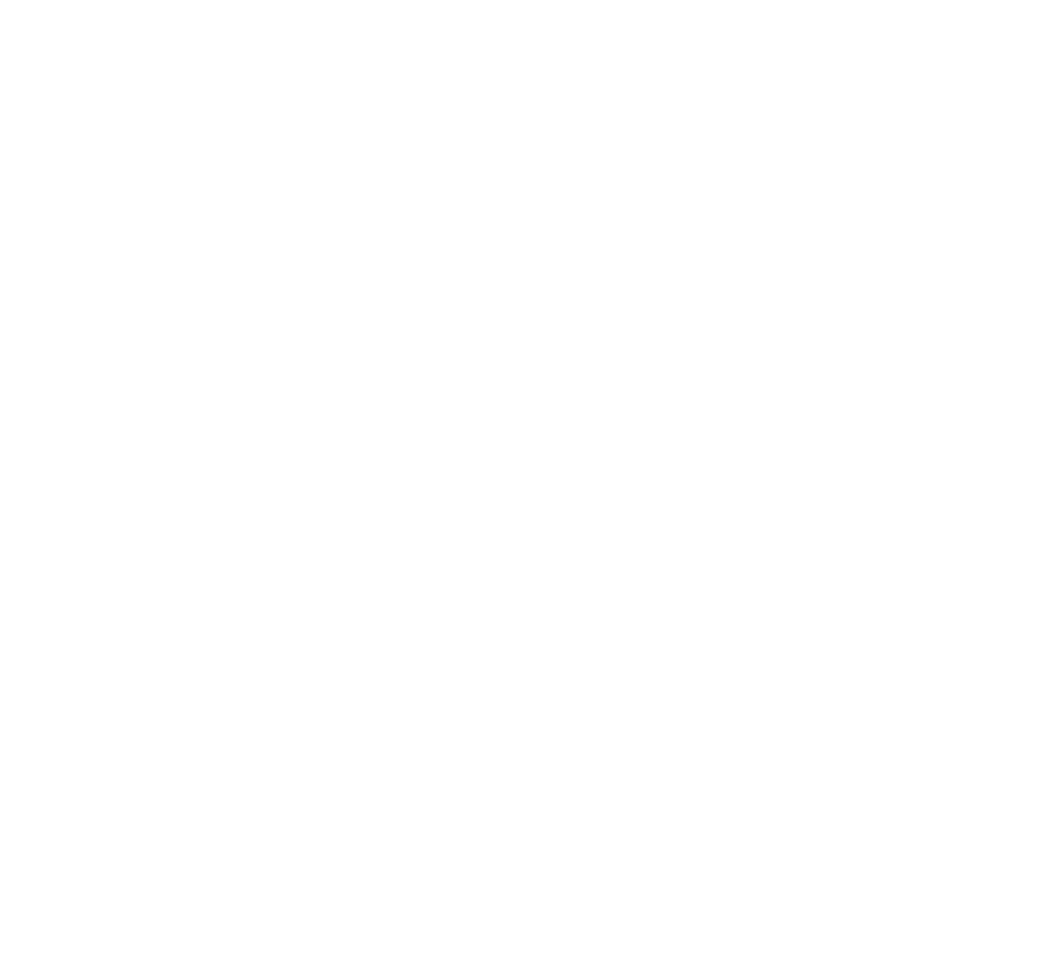
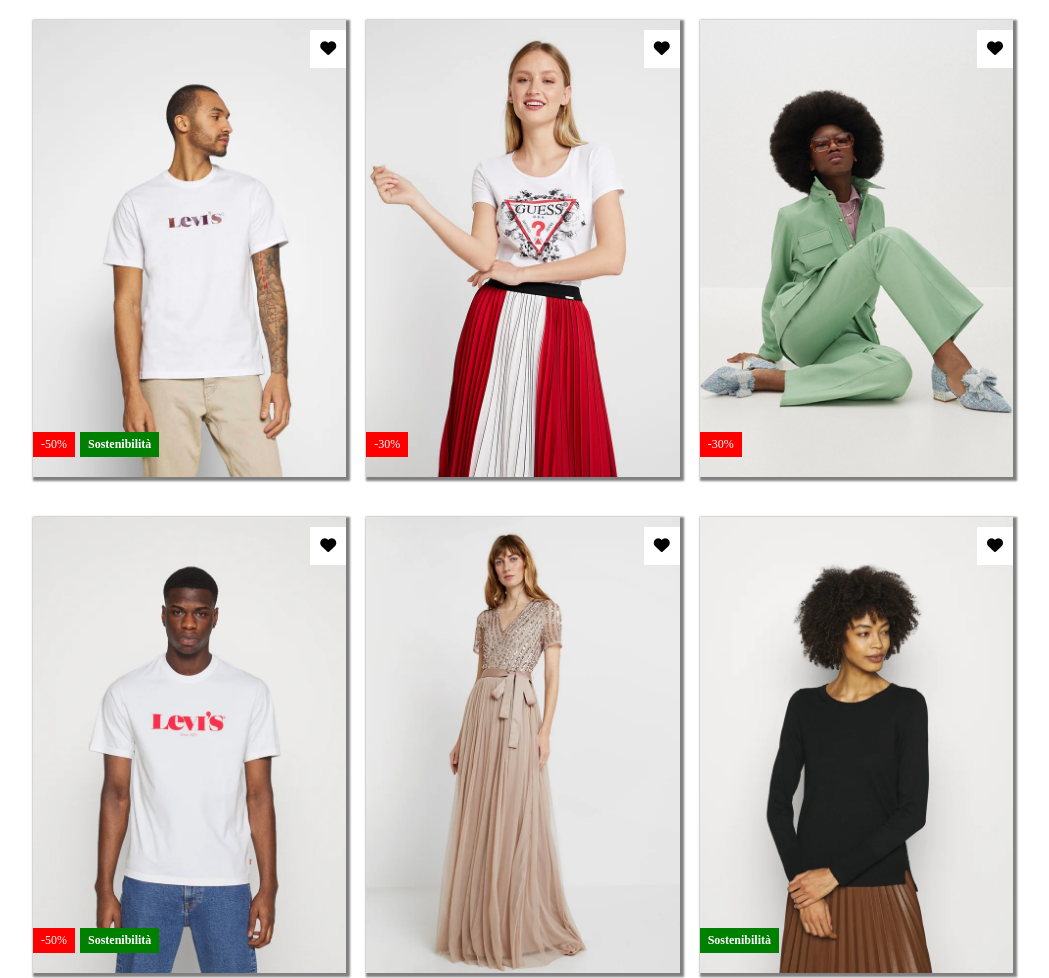
Before and after one commit to FedericoMorrillo/html-css-boolando, a plain HTML site: page index.html in a window 1280 px wide. Shown: the whole page, without its empty margins (117-1166 px from the left). Before the commit the page ends 800 px from the top, so only its background shows below. Drawn offline with Linux system fonts and the light colour scheme.

Commit message:
feat: card completi di animazione

```diff
--- a/css/style.css
+++ b/css/style.css
@@ -4,3 +4,67 @@
     padding: 0;
     box-sizing: border-box;
 }
+/*reset*/
+
+/*common*/
+.flex{
+    display: flex;
+}
+.box{
+width: calc(100% / 3 - 20px) ;
+margin: 20px 10px 20px 10px;
+box-shadow: 2px 2px 2px 2px rgba(0, 0, 0, 0.5);
+}
+img{
+width: 100%;
+height: 100%;
+}
+.cover{
+position: absolute;
+left: 0;
+transition: 1s;
+}
+.tagbox{
+    display: flex;
+    position: absolute;
+    bottom: 20px;
+}
+.sconto{
+    background-color: red;
+    padding: 5px 8px;
+    color: white;
+    font-size: 12px;
+    margin-right: 5px;
+}
+.tag1{
+    background-color: green;
+    padding: 5px 8px;
+    color: white;
+    font-size: 12px;
+}
+.cuore{
+    background-color: white;
+    padding: 10px;
+    position: absolute;
+    right: 0;
+    top: 10px;
+}
+.cuore:hover{
+    color: red;
+}
+.card{
+   position: relative;
+   cursor: pointer;
+}
+.cover:hover{
+    opacity: 0;
+}
+/*common*/
+
+/*main*/
+.contenitore{
+    max-width: 1000px;
+    margin:0 auto;
+    flex-wrap: wrap;
+}
+/*main*/
--- a/index.html
+++ b/index.html
@@ -1,11 +1,86 @@
 <!DOCTYPE html>
 <html lang="en">
+
 <head>
+    <link rel="stylesheet" href="https://cdnjs.cloudflare.com/ajax/libs/font-awesome/6.4.2/css/all.min.css"
+        integrity="sha512-z3gLpd7yknf1YoNbCzqRKc4qyor8gaKU1qmn+CShxbuBusANI9QpRohGBreCFkKxLhei6S9CQXFEbbKuqLg0DA=="
+        crossorigin="anonymous" referrerpolicy="no-referrer" />
     <meta charset="UTF-8">
     <meta name="viewport" content="width=device-width, initial-scale=1.0">
     <link rel="stylesheet" href="css/style.css">
     <title>Boolando</title>
 </head>
+
 <body>
+    <main>
+        <div class="contenitore flex">
+            <div class="box flex">
+                <div class="card">
+                    <img src="img/1b.webp" alt="levi's">
+                    <img class="cover" src="img/1.webp" alt="levi's">
+                    <div class="cuore"><i class="fa-solid fa-heart"></i></div>
+                    <div class="tagbox">
+                        <div class="sconto">-50%</div>
+                        <div class="tag1"><strong>Sostenibilità</strong></div>
+
+                    </div>
+                </div>
+            </div>
+            <div class="box flex">
+                <div class="card">
+                    <img src="img/2b.webp" alt="guess">
+                    <img class="cover" src="img/2.webp" alt="guess">
+                    <div class="cuore"><i class="fa-solid fa-heart"></i></div>
+                    <div class="tagbox">
+                        <div class="sconto">-30%</div>
+                    </div>
+                </div>
+
+            </div>
+            <div class="box flex">
+                <div class="card">
+                    <img src="img/3b.webp" alt="come zucchero filato">
+                    <img class="cover" src="img/3.webp" alt="come zucchero filato">
+                    <div class="cuore"><i class="fa-solid fa-heart"></i></div>
+                    <div class="tagbox">
+                        <div class="sconto">-30%</div>
+                    </div>
+                </div>
+
+            </div>
+            <div class="box flex">
+                <div class="card">
+                    <img src="img/4b.webp" alt="levi's">
+                    <img class="cover" src="img/4.webp" alt="levi's">
+                    <div class="cuore"><i class="fa-solid fa-heart"></i></div>
+                    <div class="tagbox">
+                        <div class="sconto">-50%</div>
+                        <div class="tag1"><strong>Sostenibilità</strong></div>
+                    </div>
+                </div>
+
+            </div>
+            <div class="box flex">
+                <div class="card">
+                    <img src="img/5b.webp" alt="maya deluxe">
+                    <img class="cover" src="img/5.webp" alt="maya deluxe" >
+                    <div class="cuore"><i class="fa-solid fa-heart"></i></div>
+                    <div class="tagbox">
+                    </div>
+                </div>
+            </div>
+            <div class="box flex">
+                <div class="card">
+                    <img src="img/6b.webp" alt="esprit">
+                    <img class=cover src="img/6.webp" alt="esprit">
+                    <div class="cuore"><i class="fa-solid fa-heart"></i></div>
+                    <div class="tagbox">
+                        <div class="tag1"><strong>Sostenibilità</strong></div>
+                    </div>
+                </div>
+
+            </div>
+    </main>
 </body>
+
 </html>
```
Also changed, not shown: img/1.webp (added), img/1b.webp (added), img/2.webp (added), img/2b.webp (added), img/3.webp (added), img/3b.webp (added), img/4.webp (added), img/4b.webp (added), img/5.webp (added), img/5b.webp (added), img/6.webp (added), img/6b.webp (added).
